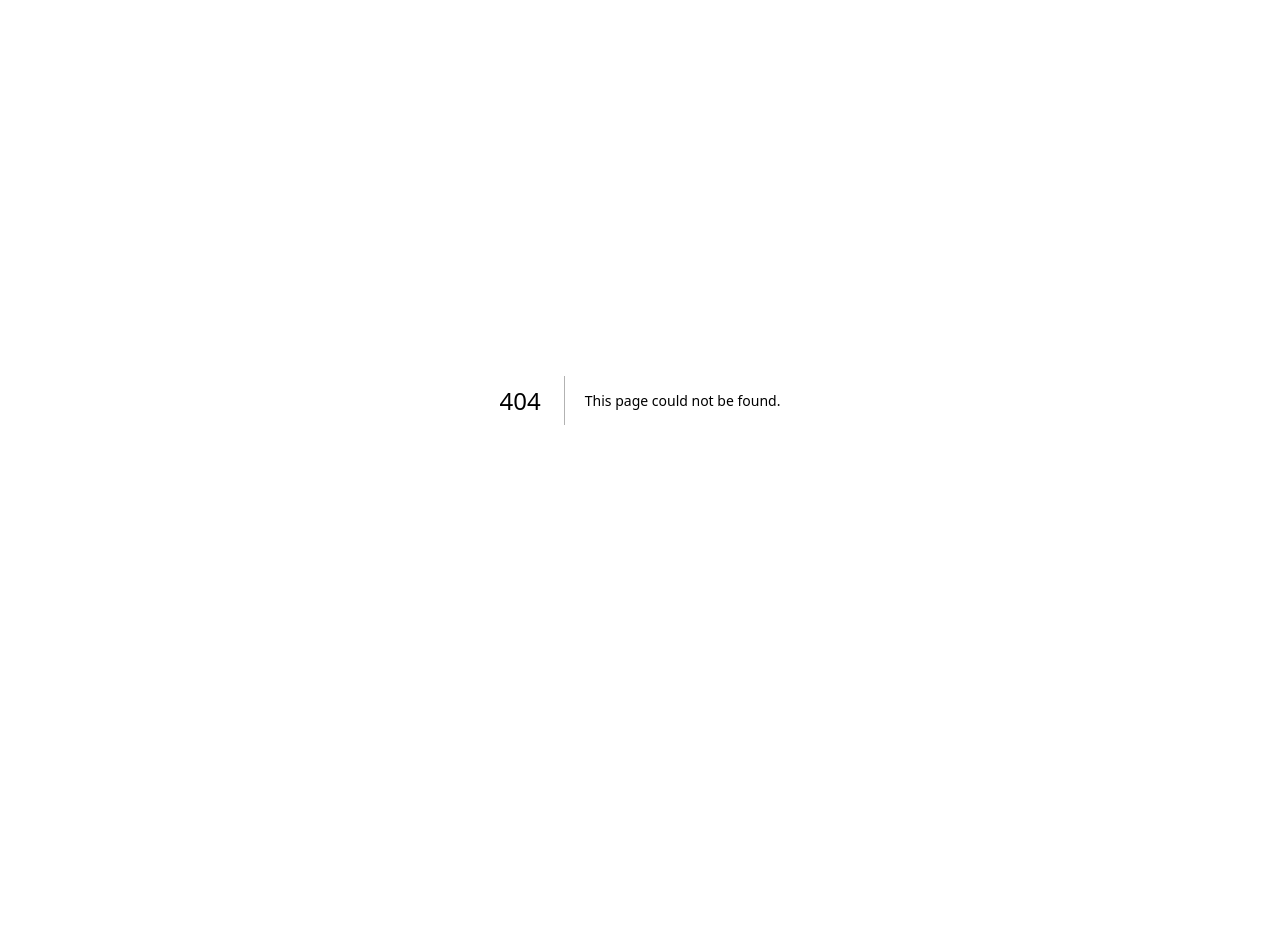
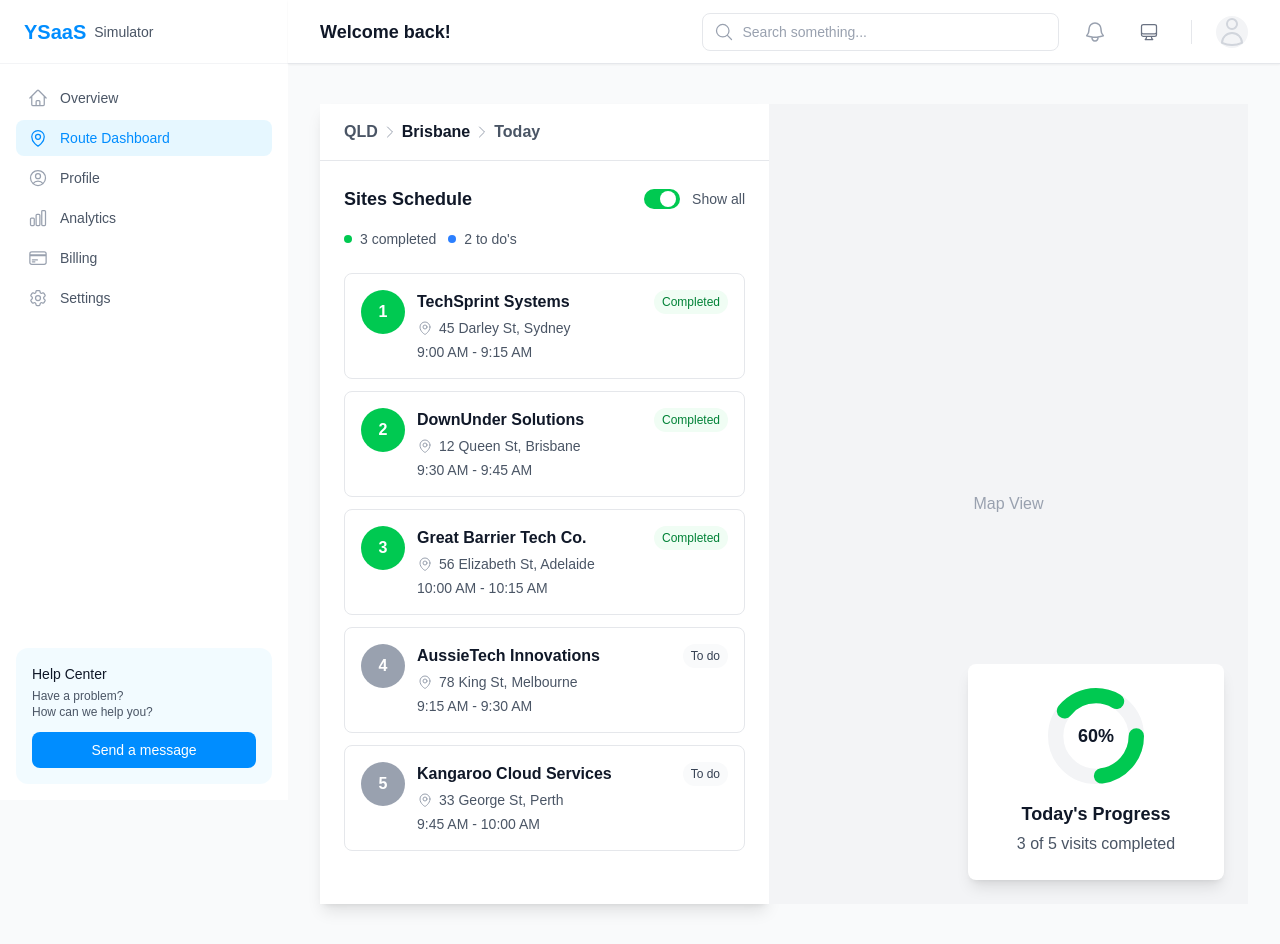
Before and after one commit to pixelbren/saas-module-simulator, a Next.js app: page /dashboard/route in a window 1280 px wide. Before the commit this address had no page. Before the commit the page ends 800 px from the top, so only its background shows below. Built offline with nearby package versions, Linux system fonts and the light colour scheme; no server answers.

Commit message:
Update profile page, sidebar component, and add route directory

```diff
--- a/src/app/dashboard/profile/page.tsx
+++ b/src/app/dashboard/profile/page.tsx
@@ -30,13 +30,14 @@ export default function Profile() {
   };
 
   return (
-    <div className="space-y-8">
+    <div className="space-y-6">
       <h1 className="text-3xl font-semibold text-gray-900 dark:text-white">
         Profile Settings
       </h1>
 
-      {/* Personal Information */}
-      <div className="rounded-xl bg-white dark:bg-gray-800 p-6 shadow-lg dark:shadow-gray-900/20">
+      <div className="grid grid-cols-1 md:grid-cols-2 gap-6">
+        {/* Personal Information - Full width on mobile, half on desktop */}
+        <div className="md:col-span-2 rounded-xl bg-white dark:bg-gray-800 p-6 shadow-lg dark:shadow-gray-900/20">
           <div className="flex items-center gap-4 mb-6">
             <div className="rounded-full bg-gray-100 dark:bg-gray-700 p-2">
               <UserCircleIcon className="h-6 w-6 text-gray-600 dark:text-gray-400" />
@@ -99,7 +100,7 @@ export default function Profile() {
           </form>
         </div>
 
-      {/* Security */}
+        {/* Security - Half width */}
         <div className="rounded-xl bg-white dark:bg-gray-800 p-6 shadow-lg dark:shadow-gray-900/20">
           <div className="flex items-center gap-4 mb-6">
             <div className="rounded-full bg-gray-100 dark:bg-gray-700 p-2">
@@ -136,7 +137,7 @@ export default function Profile() {
           </form>
         </div>
 
-      {/* Notifications */}
+        {/* Notifications - Half width */}
         <div className="rounded-xl bg-white dark:bg-gray-800 p-6 shadow-lg dark:shadow-gray-900/20">
           <div className="flex items-center gap-4 mb-6">
             <div className="rounded-full bg-gray-100 dark:bg-gray-700 p-2">
@@ -173,5 +174,6 @@ export default function Profile() {
           </div>
         </div>
       </div>
+    </div>
   );
 }
--- /dev/null
+++ b/src/app/dashboard/route/page.tsx
@@ -0,0 +1,222 @@
+"use client";
+
+import { useState } from "react";
+import { MapPinIcon, ChevronRightIcon } from "@heroicons/react/24/outline";
+
+interface Site {
+  id: number;
+  name: string;
+  address: string;
+  time: string;
+  status: "completed" | "todo";
+}
+
+export default function RouteDashboard() {
+  const [showAll, setShowAll] = useState(true);
+  const activeLocation = "Brisbane";
+
+  const sites: Site[] = [
+    {
+      id: 1,
+      name: "TechSprint Systems",
+      address: "45 Darley St, Sydney",
+      time: "9:00 AM - 9:15 AM",
+      status: "completed",
+    },
+    {
+      id: 2,
+      name: "DownUnder Solutions",
+      address: "12 Queen St, Brisbane",
+      time: "9:30 AM - 9:45 AM",
+      status: "completed",
+    },
+    {
+      id: 3,
+      name: "Great Barrier Tech Co.",
+      address: "56 Elizabeth St, Adelaide",
+      time: "10:00 AM - 10:15 AM",
+      status: "completed",
+    },
+    {
+      id: 4,
+      name: "AussieTech Innovations",
+      address: "78 King St, Melbourne",
+      time: "9:15 AM - 9:30 AM",
+      status: "todo",
+    },
+    {
+      id: 5,
+      name: "Kangaroo Cloud Services",
+      address: "33 George St, Perth",
+      time: "9:45 AM - 10:00 AM",
+      status: "todo",
+    },
+  ];
+
+  const completedSites = sites.filter((site) => site.status === "completed");
+  const progressPercentage = (completedSites.length / sites.length) * 100;
+
+  return (
+    <div className="flex h-screen bg-gray-50 dark:bg-gray-900">
+      {/* Left Panel */}
+      <div className="w-[449px] bg-white dark:bg-gray-800 shadow-lg flex flex-col">
+        {/* Navigation Header */}
+        <div className="border-b border-gray-200 dark:border-gray-700 px-6 py-4">
+          <div className="flex items-center gap-1">
+            <span className="font-semibold text-gray-600 dark:text-gray-400">
+              QLD
+            </span>
+            <ChevronRightIcon className="h-4 w-4 text-gray-400 dark:text-gray-500" />
+            <span className="font-semibold text-gray-900 dark:text-gray-100">
+              {activeLocation}
+            </span>
+            <ChevronRightIcon className="h-4 w-4 text-gray-400 dark:text-gray-500" />
+            <span className="font-semibold text-gray-600 dark:text-gray-400">
+              Today
+            </span>
+          </div>
+        </div>
+
+        {/* Sites Schedule Header */}
+        <div className="px-6 py-6">
+          <div className="flex items-center justify-between">
+            <h2 className="text-lg font-semibold text-gray-900 dark:text-gray-100">
+              Sites Schedule
+            </h2>
+            <div className="flex items-center gap-3">
+              <button
+                onClick={() => setShowAll(!showAll)}
+                className={`relative inline-flex h-5 w-9 items-center rounded-full transition-colors ${
+                  showAll ? "bg-green-500" : "bg-gray-200 dark:bg-gray-600"
+                }`}
+              >
+                <span
+                  className={`inline-block h-4 w-4 transform rounded-full bg-white transition-transform ${
+                    showAll ? "translate-x-4" : "translate-x-1"
+                  }`}
+                />
+              </button>
+              <span className="text-sm text-gray-600 dark:text-gray-400">
+                Show all
+              </span>
+            </div>
+          </div>
+
+          {/* Legend */}
+          <div className="mt-4 flex gap-3">
+            <div className="flex items-center gap-2">
+              <div className="h-2 w-2 rounded-full bg-green-500" />
+              <span className="text-sm text-gray-600 dark:text-gray-400">
+                3 completed
+              </span>
+            </div>
+            <div className="flex items-center gap-2">
+              <div className="h-2 w-2 rounded-full bg-blue-500" />
+              <span className="text-sm text-gray-600 dark:text-gray-400">
+                2 to do&apos;s
+              </span>
+            </div>
+          </div>
+        </div>
+
+        {/* Sites List */}
+        <div className="flex-1 overflow-y-auto px-6">
+          <div className="space-y-3">
+            {sites.map((site) => (
+              <div
+                key={site.id}
+                className="flex items-start gap-3 rounded-lg border border-gray-200 dark:border-gray-700 p-4"
+              >
+                <div
+                  className={`flex h-11 w-11 items-center justify-center rounded-full ${
+                    site.status === "completed"
+                      ? "bg-green-500"
+                      : "bg-gray-400 dark:bg-gray-600"
+                  }`}
+                >
+                  <span className="font-semibold text-white">{site.id}</span>
+                </div>
+                <div className="flex-1">
+                  <h3 className="font-semibold text-gray-900 dark:text-gray-100">
+                    {site.name}
+                  </h3>
+                  <div className="mt-1 flex items-center gap-1.5">
+                    <MapPinIcon className="h-4 w-4 text-gray-400 dark:text-gray-500" />
+                    <span className="text-sm text-gray-600 dark:text-gray-400">
+                      {site.address}
+                    </span>
+                  </div>
+                  <p className="mt-1 text-sm text-gray-600 dark:text-gray-400">
+                    {site.time}
+                  </p>
+                </div>
+                <div
+                  className={`rounded-full px-2 py-1 text-xs font-medium ${
+                    site.status === "completed"
+                      ? "bg-green-50 dark:bg-green-900/30 text-green-700 dark:text-green-400"
+                      : "bg-gray-50 dark:bg-gray-700 text-gray-700 dark:text-gray-300"
+                  }`}
+                >
+                  {site.status === "completed" ? "Completed" : "To do"}
+                </div>
+              </div>
+            ))}
+          </div>
+        </div>
+      </div>
+
+      {/* Map View */}
+      <div className="flex-1 relative">
+        <div className="absolute inset-0 bg-gray-100 dark:bg-gray-900">
+          {/* Map will be implemented here */}
+          <div className="w-full h-full flex items-center justify-center text-gray-400 dark:text-gray-600">
+            Map View
+          </div>
+        </div>
+
+        {/* Floating Progress Card */}
+        <div className="absolute bottom-6 right-6 w-64">
+          <div className="rounded-lg bg-white dark:bg-gray-800 p-6 shadow-lg">
+            <div className="flex flex-col items-center">
+              <div className="relative h-24 w-24">
+                <svg className="h-full w-full" viewBox="0 0 100 100">
+                  <circle
+                    className="text-gray-100 dark:text-gray-700"
+                    strokeWidth="16"
+                    stroke="currentColor"
+                    fill="transparent"
+                    r="42"
+                    cx="50"
+                    cy="50"
+                  />
+                  <circle
+                    className="text-green-500"
+                    strokeWidth="16"
+                    strokeDasharray={`${progressPercentage} 100`}
+                    strokeLinecap="round"
+                    stroke="currentColor"
+                    fill="transparent"
+                    r="42"
+                    cx="50"
+                    cy="50"
+                  />
+                </svg>
+                <div className="absolute inset-0 flex items-center justify-center">
+                  <span className="text-lg font-semibold text-gray-900 dark:text-gray-100">
+                    {Math.round(progressPercentage)}%
+                  </span>
+                </div>
+              </div>
+              <h3 className="mt-4 text-lg font-semibold text-gray-900 dark:text-gray-100">
+                Today&apos;s Progress
+              </h3>
+              <p className="mt-1 text-gray-600 dark:text-gray-400">
+                {completedSites.length} of {sites.length} visits completed
+              </p>
+            </div>
+          </div>
+        </div>
+      </div>
+    </div>
+  );
+}
--- a/src/components/Sidebar.tsx
+++ b/src/components/Sidebar.tsx
@@ -9,6 +9,7 @@ import {
   CreditCardIcon,
   ChartBarIcon,
   XMarkIcon,
+  MapPinIcon,
 } from "@heroicons/react/24/outline";
 
 interface NavigationItem {
@@ -24,6 +25,7 @@ interface SidebarProps {
 
 const navigation: NavigationItem[] = [
   { name: "Overview", href: "/dashboard", icon: HomeIcon },
+  { name: "Route Dashboard", href: "/dashboard/route", icon: MapPinIcon },
   { name: "Profile", href: "/dashboard/profile", icon: UserCircleIcon },
   { name: "Analytics", href: "/dashboard/analytics", icon: ChartBarIcon },
   { name: "Billing", href: "/dashboard/billing", icon: CreditCardIcon },
@@ -35,8 +37,7 @@ export default function Sidebar({ isMobile = false, onClose }: SidebarProps) {
 
   const content = (
     <div className="flex h-full flex-col bg-white dark:bg-gray-800">
-      {/* Logo section */}
-      <div className="flex h-16 items-center gap-2 px-6">
+      <div className="flex h-16 items-center gap-2 px-6 border-b border-gray-100 dark:border-gray-700">
         <Link href="/dashboard" className="flex items-center gap-2">
           <span className="text-xl font-semibold text-primary-600 dark:text-primary-400">
             YSaaS
@@ -47,6 +48,7 @@ export default function Sidebar({ isMobile = false, onClose }: SidebarProps) {
         </Link>
         {isMobile && onClose && (
           <button
+            aria-label="Close sidebar"
             onClick={onClose}
             className="ml-auto rounded-lg p-2 text-gray-500 hover:bg-gray-100 dark:text-gray-400 dark:hover:bg-gray-700"
           >
@@ -55,8 +57,12 @@ export default function Sidebar({ isMobile = false, onClose }: SidebarProps) {
         )}
       </div>
 
-      {/* Navigation */}
-      <nav className="flex-1 space-y-1 px-3 py-4">
+      <div className="flex-1 overflow-y-auto">
+        <nav
+          role="navigation"
+          aria-label="Sidebar navigation"
+          className="space-y-1 px-4 py-4"
+        >
           {navigation.map((item) => {
             const isActive = pathname === item.href;
             return (
@@ -64,6 +70,7 @@ export default function Sidebar({ isMobile = false, onClose }: SidebarProps) {
                 key={item.name}
                 href={item.href}
                 onClick={isMobile ? onClose : undefined}
+                aria-current={isActive ? "page" : undefined}
                 className={`group flex items-center gap-3 rounded-lg px-3 py-2 text-sm font-medium transition-colors ${
                   isActive
                     ? "bg-primary-400/10 text-primary-600 dark:bg-primary-500/10 dark:text-primary-400"
@@ -83,9 +90,9 @@ export default function Sidebar({ isMobile = false, onClose }: SidebarProps) {
             );
           })}
         </nav>
+      </div>
 
-      {/* Help section */}
-      <div className="mx-3 mb-4 rounded-xl bg-primary-400/5 p-4 dark:bg-primary-500/5">
+      <div className="mx-4 mb-4 rounded-xl bg-primary-400/5 p-4 dark:bg-primary-500/5">
         <h3 className="text-sm font-medium text-gray-900 dark:text-white">
           Help Center
         </h3>
```
Also changed, not shown: 1 other file (tests, documents, lock files or other folders). Lines whose indentation alone changed are shown as unchanged.
